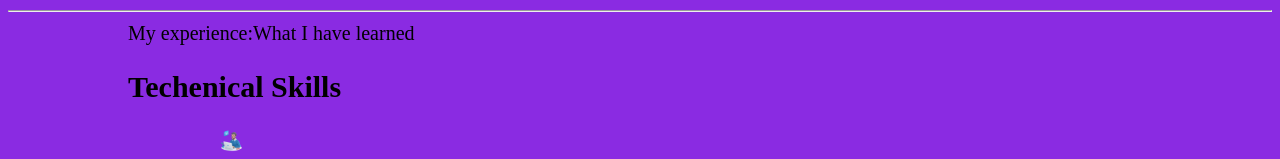
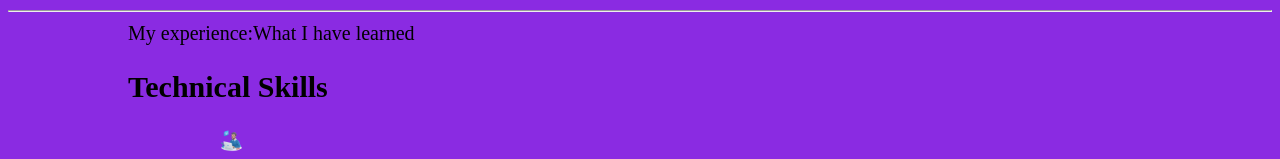
Before and after one commit to Sruti-7/My-Portfolio, a plain HTML site: page index.html in a window 1280 px wide. Shown: the part 608-767 px from the top of the page. Drawn offline with Linux system fonts and the light colour scheme.

Commit message:
content updated

```diff
--- a/index.html
+++ b/index.html
@@ -32,7 +32,7 @@
         <hr>
         <section class="secondsection">
         <span class="work">My experience:What I have learned</span>
-        <h1>Techenical Skills</h1>
+        <h1>Technical Skills</h1>
         <div class="box">
             <div class="vertical">
                 <img class = "image"src="dd2.png">
```
